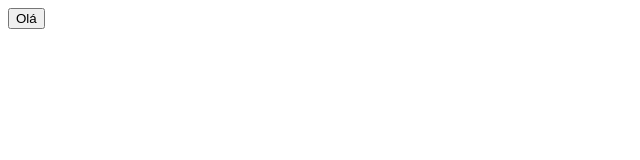
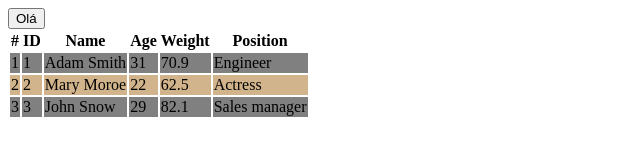
Before and after one commit to danielkawakami/angularjs-crud, a plain HTML site: page index.html in a window 1280 px wide. Shown: the whole page, without its empty margins (0-640 px from the left). Drawn offline with Linux system fonts and the light colour scheme.

Commit message:
Data table included

```diff
--- a/app/app.module.js
+++ b/app/app.module.js
@@ -1,6 +1,9 @@
 (function() {
     var name = "myApp",
-        requires = ["app.shell"],
+        requires = [
+            "app.shell",
+            "app.data"
+        ],
         myApp = null;
     myApp = angular.module(name, requires);
 }());
--- /dev/null
+++ b/app/data/data.ctrl.js
@@ -0,0 +1,28 @@
+(function() {
+    angular.module("app.data")
+        .controller("ClientData", function($scope){
+            $scope.clients = [
+                {
+                    id: 1,
+                    name: "Adam Smith",
+                    age: 31,
+                    weight: 70.9,
+                    position: "Engineer"
+                },
+                {
+                    id: 2,
+                    name: "Mary Moroe",
+                    age: 22,
+                    weight: 62.5,
+                    position: "Actress"
+                },
+                {
+                    id: 3,
+                    name: "John Snow",
+                    age: 29,
+                    weight: 82.1,
+                    position: "Sales manager"
+                }
+            ];
+        });
+})();
--- /dev/null
+++ b/app/data/data.html
@@ -0,0 +1,32 @@
+<style>
+    .odd {
+        background-color: tan;
+    }
+    .even {
+        background-color: gray;
+    }
+</style>
+<div ng-controller="ClientData">
+    <table>
+            <thead>
+                <tr>
+                    <th>#</th>
+                    <th>ID</th>
+                    <th>Name</th>
+                    <th>Age</th>
+                    <th>Weight</th>
+                    <th>Position</th>
+                </tr>
+            </thead>
+            <tbody>
+                <tr ng-repeat="client in clients" ng-class="$odd ? 'odd' : 'even'">
+                    <td>{{$index+1}}</td>
+                    <td>{{client.id}}</td>
+                    <td>{{client.name}}</td>
+                    <td>{{client.age}}</td>
+                    <td>{{client.weight}}</td>
+                    <td>{{client.position}}</td>
+                </tr>
+            </tbody>
+        </table>
+</div>
--- /dev/null
+++ b/app/data/data.module.js
@@ -0,0 +1,5 @@
+(function(){
+    var name = "app.data",
+        requires = [];
+    angular.module(name, requires);
+})();
--- a/app/layout/shell.ctrl.js
+++ b/app/layout/shell.ctrl.js
@@ -5,5 +5,4 @@
                 console.log("teste");
             }
     });
-
 })();
--- a/index.html
+++ b/index.html
@@ -8,8 +8,12 @@
     <script src="app/app.module.js"></script>
     <script src="app/layout/shell.module.js"></script>
     <script src="app/layout/shell.ctrl.js"></script>
+
+    <script src="app/data/data.module.js"></script>
+    <script src="app/data/data.ctrl.js"></script>
 </head>
 <body>
     <ng-include src="'app/layout/shell.html'"></ng-include>
+    <ng-include src="'app/data/data.html'"></ng-include>
 </body>
 </html>
```
Also changed, not shown: app/layout/shell.html (+1 -1 lines).
